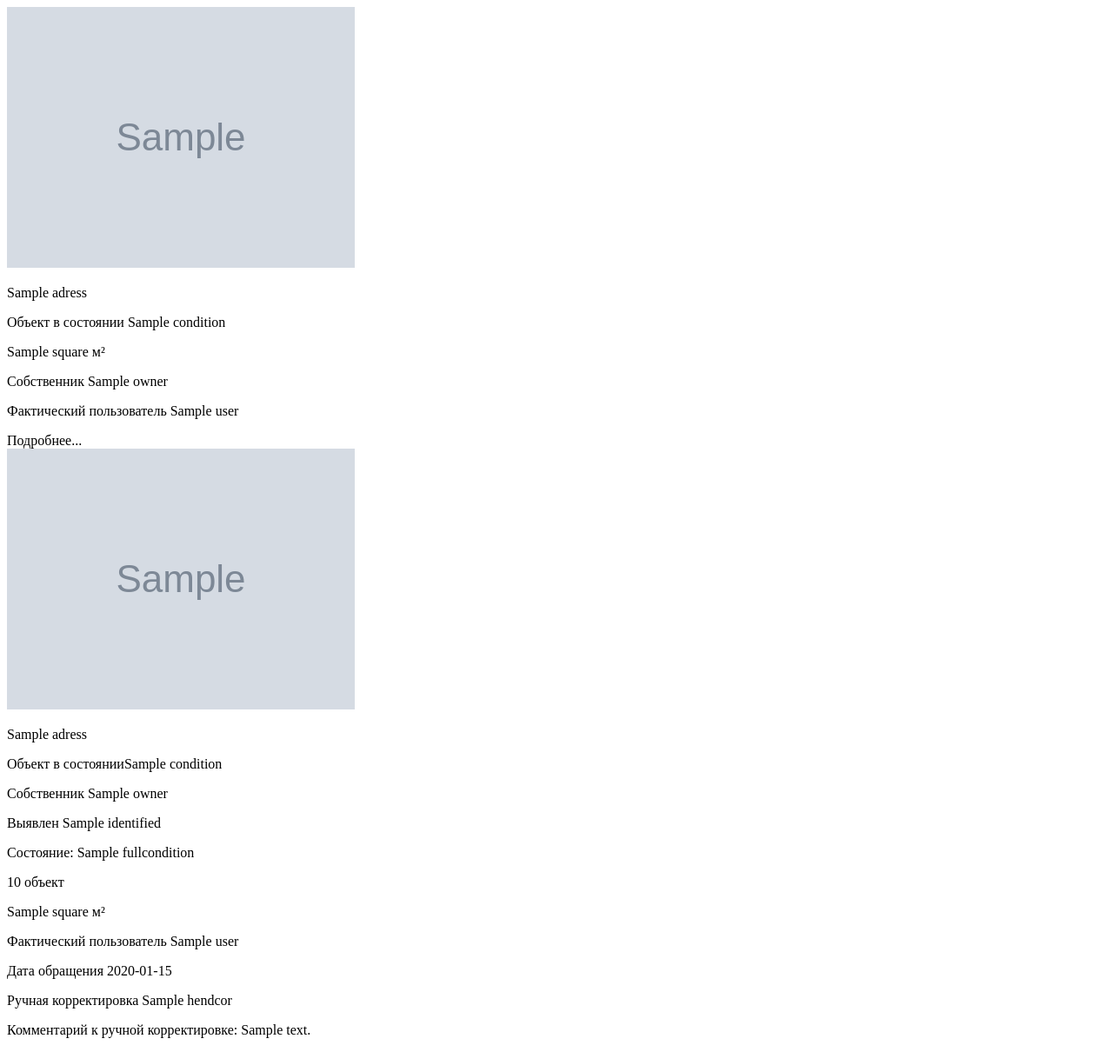
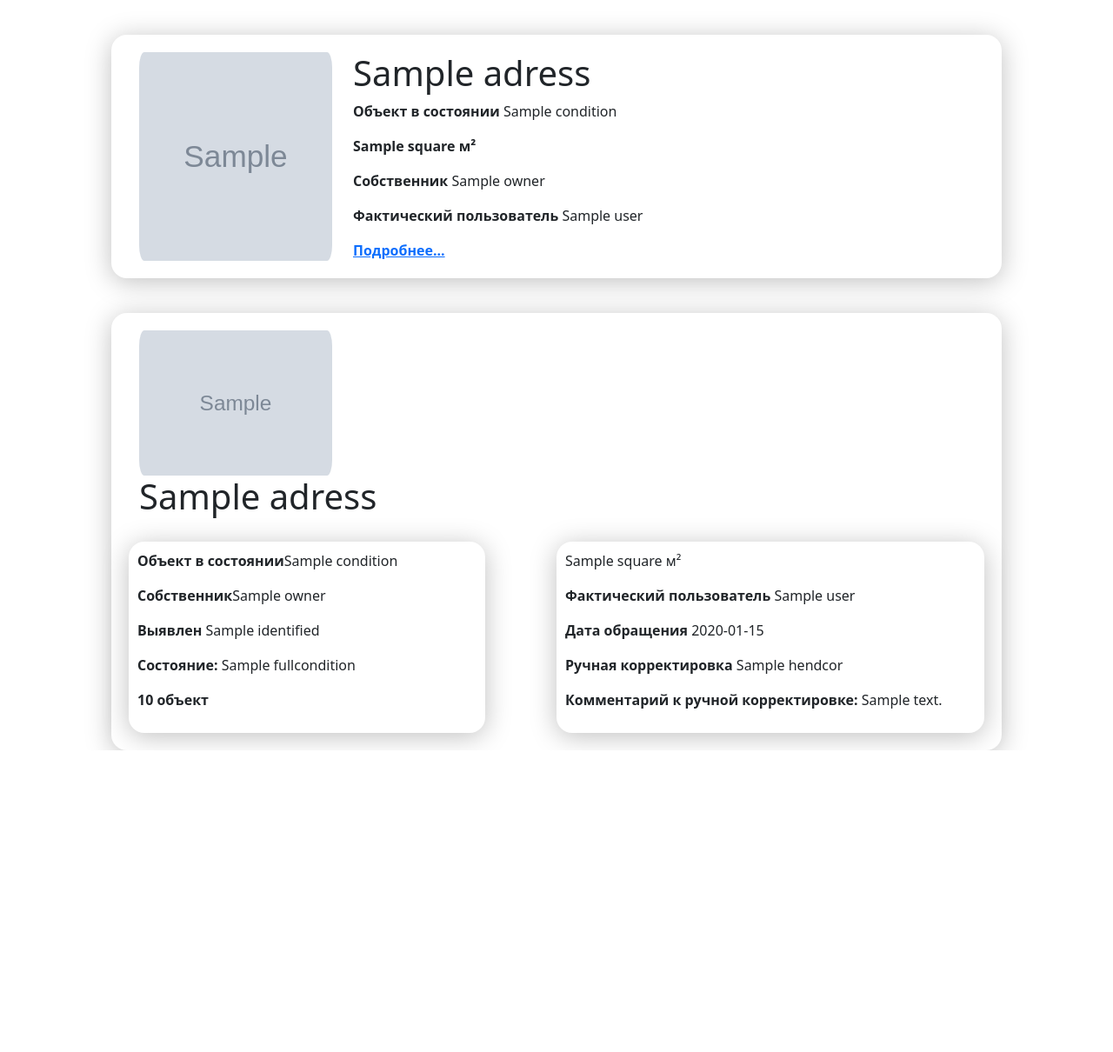
Before and after one commit to alkokovad/OO_hackathon, a Python web app: template Templates/card.html in a window 1280 px wide. Shown: the whole page at 87% size. After the commit the page ends 863 px from the top, so only its background shows below. Run offline with Jinja, Linux system fonts and the light colour scheme; the template is opened without the code that fills it: most values are stand-ins (such as "Sample title", 1, 10 or a date in 2020); grey boxes marked "Sample" are stand-in pictures.

Commit message:
added cards

```diff
--- a/Static/css/card.css
+++ b/Static/css/card.css
@@ -13,6 +13,8 @@ body {
 }
 
 .mini-card {
-   border-radius: 18px;
-   box-shadow: 0px 4px 30px rgba(0, 0, 0, 0.25);
+    border-radius: 18px;
+    box-shadow: 0px 4px 30px rgba(0, 0, 0, 0.25);
+
+
 }
--- a/Templates/card.html
+++ b/Templates/card.html
@@ -1,42 +1,100 @@
 <!DOCTYPE html>
-<html lang="en">
+<html lang="ru">
 <head>
     <meta charset="UTF-8">
+    <meta http-equiv="X-UA-Compatible" content="IE=edge">
+    <meta name="viewport" content="width=device-width, initial-scale=1.0">
     <title>Главная</title>
+    <link href="https://cdn.jsdelivr.net/npm/bootstrap@5.3.0-alpha3/dist/css/bootstrap.min.css" rel="stylesheet"
+          integrity="sha384-KK94CHFLLe+nY2dmCWGMq91rCGa5gtU4mk92HdvYe+M/SXH301p5ILy+dN9+nJOZ" crossorigin="anonymous">
+    <style>
+        * {
+            margin: 0;
+            padding: 0;
+        }
+
+        body {
+            background: white;
+            margin: 0 10% 0 10%;
+
+        }
+
+        img {
+            border-radius: 18px;
+            max-height: 300px;
+        }
+
+        .mini-card, .full-card {
+            border-radius: 18px;
+            box-shadow: 0px 4px 30px rgba(0, 0, 0, 0.25);
+            padding: 20px;
+            margin-top: 40px;
+        }
+
+        .leftsect, .rightsect {
+            margin-top: 20px;
+            border-radius: 18px;
+            box-shadow: 0px 4px 30px rgba(0, 0, 0, 0.25);
+            padding: 10px;
+        }
+
+
+    </style>
 </head>
 <body>
 <!--Блок мини-карточки-->
 <div class="mini-card">
-        <img src="{{ card.img }}" alt="Изображение объекта">
-        <p class="adress">{{ card.adress }}</p>
-        <p class="condition">Объект в состоянии {{ card.condition }}</p>
-        <p class="square">{{ card.square }} м²</p>
-        <p class="owner">Собственник {{ card.owner }}</p>
-        <p class="user">Фактический пользователь {{ card.user }}</p>
-        <div class="btn-more">Подробнее...</div>
+    <div class="container">
+        <div class="row">
+            <img class="col-3" src="{{ card.img }}" alt="Изображение объекта">
+            <div class="col-9">
+                <div class="row">
+                    <h1 class="adress">{{ card.adress }}</h1>
+                    <p class="condition"><b>Объект в состоянии </b>{{ card.condition }}</p>
+                    <p class="square"><b>{{ card.square }} м²</b></p>
+                    <p class="owner"><b>Собственник</b> {{ card.owner }}</p>
+                    <p class="user"><b>Фактический пользователь </b>{{ card.user }}</p>
+                    <div class="btn-more text-primary "><b><u>Подробнее...</u></b></div>
+                </div>
+            </div>
+        </div>
+    </div>
+
+
 </div>
 
 <!--Блок полной карточки-->
 <div class="full-card">
+    <div class="container">
+        <div class="row">
             {% for img in imgs %}
-            <img src="{{ card.img }}" alt="Изображение объекта">
+                <img class="col-3" src="{{ card.img }}" alt="Изображение объекта">
             {% endfor %}
-        <p class="adress">{{ card.adress }}</p>
-        <div class="leftsect">
-            <p class="condition">Объект в состоянии{{ card.condition }}</p>
-            <p class="owner">Собственник {{ card.owner }}</p>
-            <p class="identified">Выявлен {{ card.identified }}</p>
-            <p class="fullcondition">Состояние: {{ card.fullcondition }}</p>
-            <p class="quantity">{{ card.quantity }} объект</p>
         </div>
-        <div class="rightsect">
-            <p class="square">{{ card.square }} м²</p>
-            <p class="user">Фактический пользователь {{ card.user }}</p>
-            <p class="dateappeal">Дата обращения {{ card.dateappeal }}</p>
-            <p class="handcor">Ручная корректировка {{ card.hendcor }}</p>
-            <p class="commenthandcor">Комментарий к ручной корректировке: {{ card.commenthandcor }}</p>
+        <div class="row">
+            <h1 class="adress">{{ card.adress }}</h1>
+        </div>
+        <div class="row">
+            <div class="leftsect col-5">
+                <p class="condition"><b>Объект в состоянии</b>{{ card.condition }}</p>
+                <p class="owner"><b>Собственник</b>{{ card.owner }}</p>
+                <p class="identified"><b>Выявлен </b>{{ card.identified }}</p>
+                <p class="fullcondition"><b>Состояние: </b>{{ card.fullcondition }}</p>
+                <p class="quantity"><b>{{ card.quantity }} объект</b></p>
+            </div>
+            <div class="col-1"></div>
+            <div class="rightsect col-6">
+                <p class="square">{{ card.square }} м²</b></p>
+                <p class="user"><b>Фактический пользователь </b>{{ card.user }}</p>
+                <p class="dateappeal"><b>Дата обращения </b>{{ card.dateappeal }}</p>
+                <p class="handcor"><b>Ручная корректировка </b>{{ card.hendcor }}</p>
+                <p class="commenthandcor"><b>Комментарий к ручной корректировке: </b>{{ card.commenthandcor }}</p>
             </div>
         </div>
-
+    </div>
+</div>
+<script src="https://cdn.jsdelivr.net/npm/bootstrap@5.3.0-alpha3/dist/js/bootstrap.bundle.min.js"
+        integrity="sha384-ENjdO4Dr2bkBIFxQpeoTz1HIcje39Wm4jDKdf19U8gI4ddQ3GYNS7NTKfAdVQSZe"
+        crossorigin="anonymous"></script>
 </body>
 </html>
```
Lines whose indentation alone changed are shown as unchanged.
